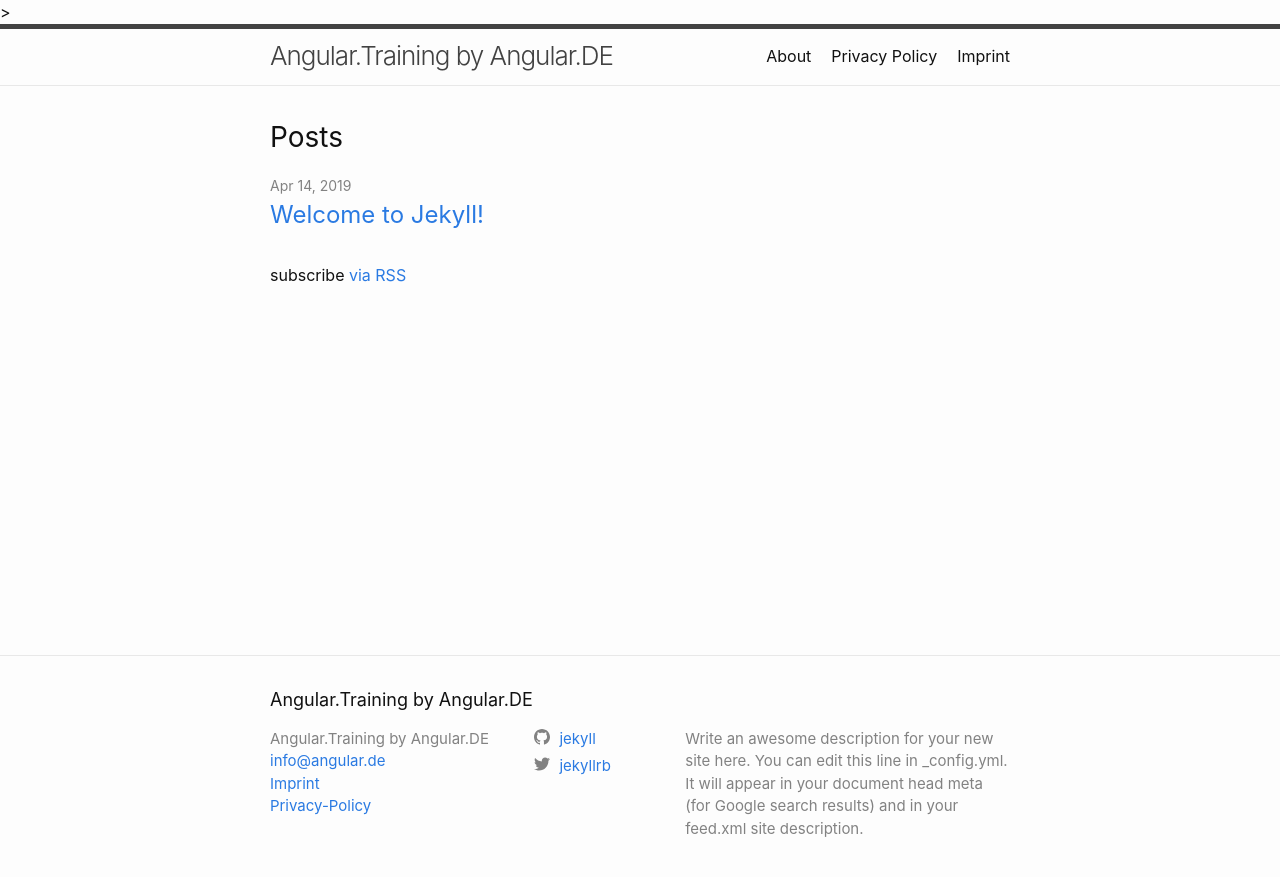
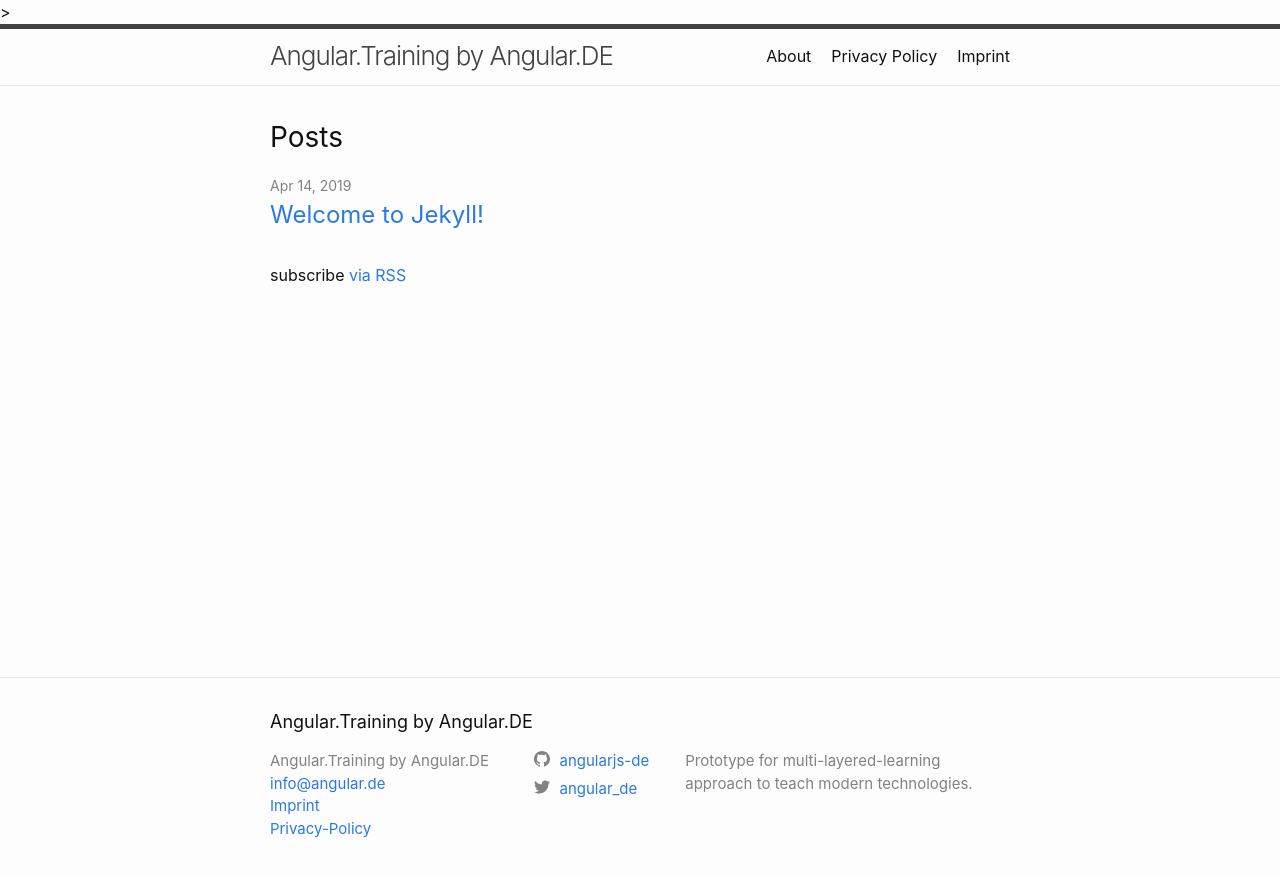
Before and after one commit to workshops-de/becomebetter.in, a Jekyll site: the page built from index.md, in a window 1280 px wide. Shown: the top 877 px of the page. Built offline with Jekyll 4.4.1, drawn with Linux system fonts in a browser that asks for light colours.

Commit message:
chore(config): set basic values to angular_de

```diff
--- a/_config.yml
+++ b/_config.yml
@@ -16,13 +16,11 @@
 title: Angular.Training by Angular.DE
 email: info@angular.de
 description: >- # this means to ignore newlines until "baseurl:"
-  Write an awesome description for your new site here. You can edit this
-  line in _config.yml. It will appear in your document head meta (for
-  Google search results) and in your feed.xml site description.
+  Prototype for multi-layered-learning approach to teach modern technologies.
 baseurl: "" # the subpath of your site, e.g. /blog
 url: "" # the base hostname & protocol for your site, e.g. http://example.com
-twitter_username: jekyllrb
-github_username:  jekyll
+twitter_username: angular_de
+github_username:  angularjs-de
 
 # Build settings
 markdown: kramdown
```
